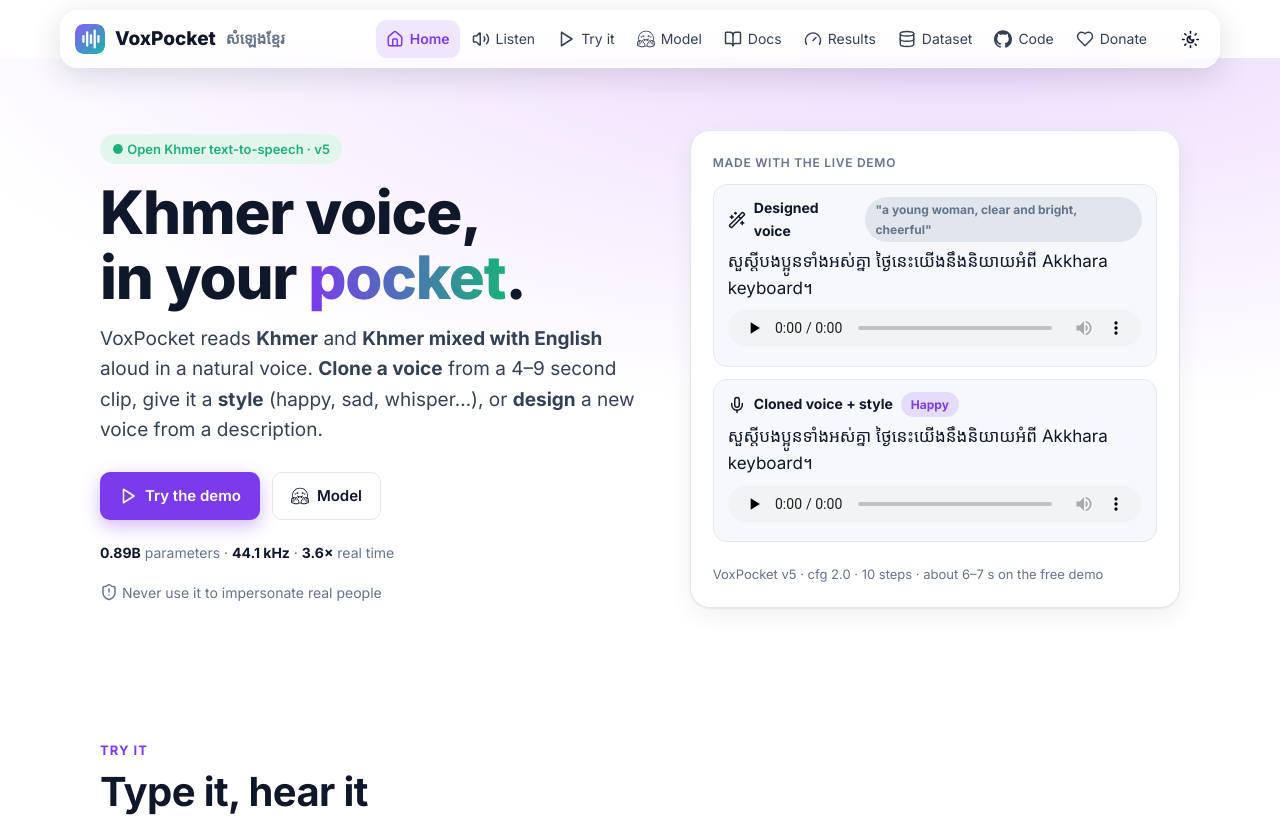
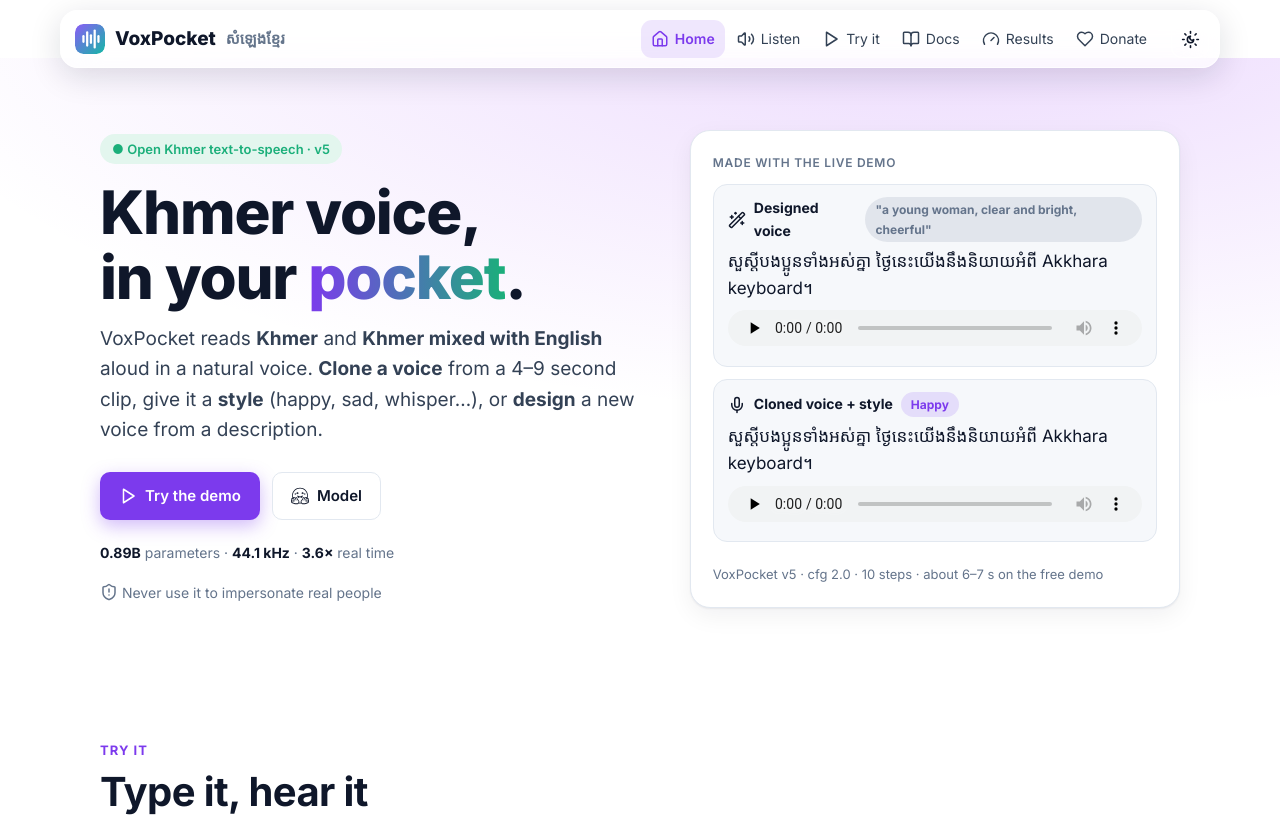
Before and after one commit to MuyleangIng/voxpocket-web, a plain HTML site: page index.html in a window 1280 px wide. Shown: the top 818 px of the page. Drawn offline with Linux system fonts and the light colour scheme; a web font is replaced by a local one.

Commit message:
Shorter navbar: keep the main links, the rest stay in the phone menu

```diff
--- a/index.html
+++ b/index.html
@@ -343,11 +343,8 @@ table.res tr.me td{font-weight:700;color:var(--ink);background:color-mix(in srgb
       <a href="#top"><svg class="ic" aria-hidden="true"><use href="#i-house"/></svg><span>Home</span></a>
       <a href="#listen"><svg class="ic" aria-hidden="true"><use href="#i-volume-2"/></svg><span>Listen</span></a>
       <a href="#try"><svg class="ic" aria-hidden="true"><use href="#i-play"/></svg><span>Try it</span></a>
-      <a href="https://huggingface.co/muyleanging/VoxPocket-TTS-Khmer" target="_blank" rel="noopener"><svg class="ic ib" aria-hidden="true"><use href="#b-huggingface"/></svg><span class="lbl-x">Model</span></a>
       <a href="#docs"><svg class="ic" aria-hidden="true"><use href="#i-book-open"/></svg><span>Docs</span></a>
-      <a href="#results"><svg class="ic" aria-hidden="true"><use href="#i-gauge"/></svg><span class="lbl-x">Results</span></a>
-      <a href="#dataset"><svg class="ic" aria-hidden="true"><use href="#i-database"/></svg><span class="lbl-x">Dataset</span></a>
-      <a href="#open"><svg class="ic ib" aria-hidden="true"><use href="#b-github"/></svg><span>Code</span></a>
+      <a href="#results"><svg class="ic" aria-hidden="true"><use href="#i-gauge"/></svg><span>Results</span></a>
       <a href="#donate"><svg class="ic" aria-hidden="true" viewBox="0 0 24 24" fill="none" stroke="currentColor" stroke-width="2" stroke-linecap="round" stroke-linejoin="round"><path d="M19 14c1.49-1.46 3-3.21 3-5.5A5.5 5.5 0 0 0 16.5 3c-1.76 0-3 .5-4.5 2-1.5-1.5-2.74-2-4.5-2A5.5 5.5 0 0 0 2 8.5c0 2.3 1.5 4.05 3 5.5l7 7Z"/></svg><span>Donate</span></a>
     </div>
     <button id="theme" class="iconbtn" title="Light / dark" aria-label="Switch light or dark mode"><svg class="ic" aria-hidden="true"><use href="#i-sun-moon"/></svg></button>
```
